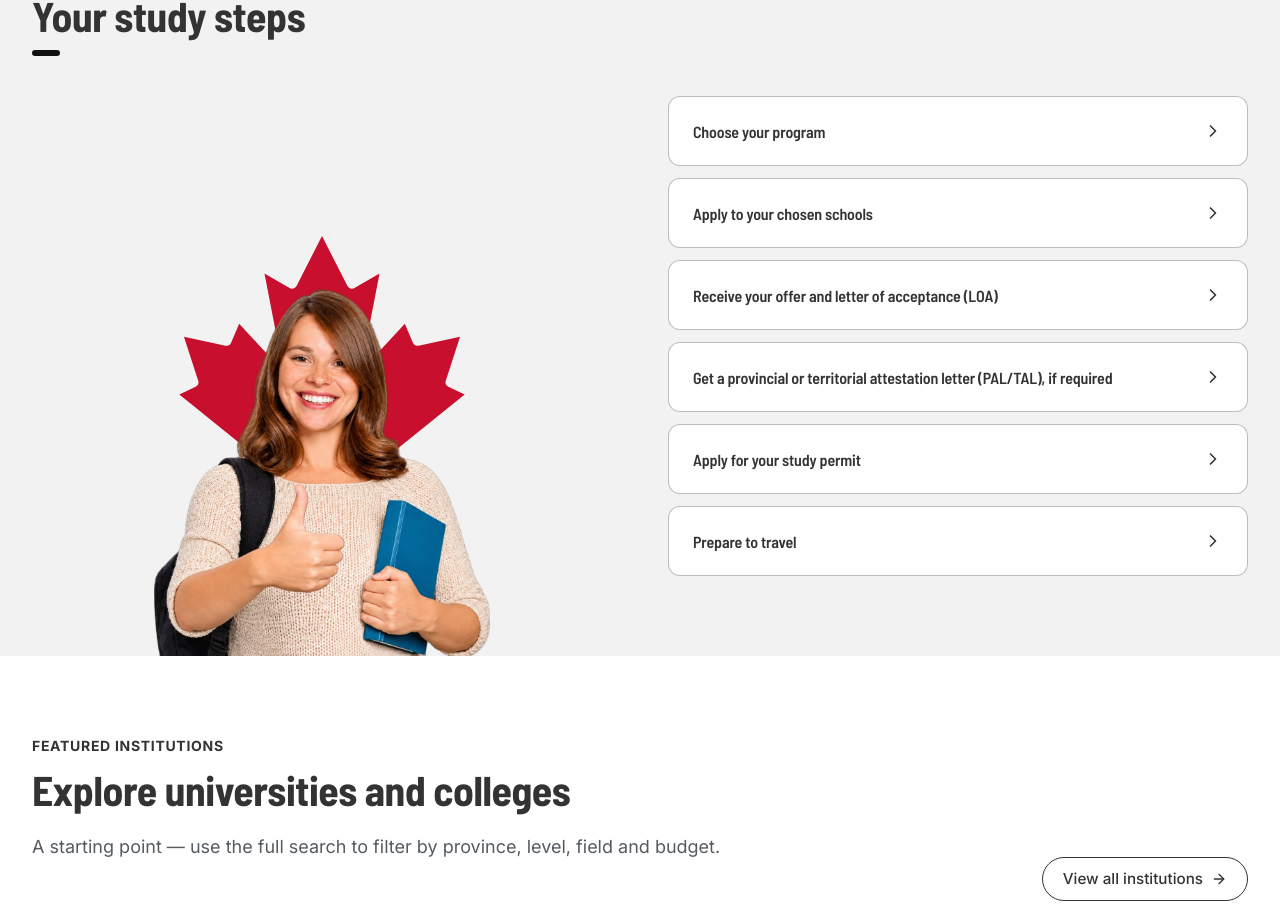
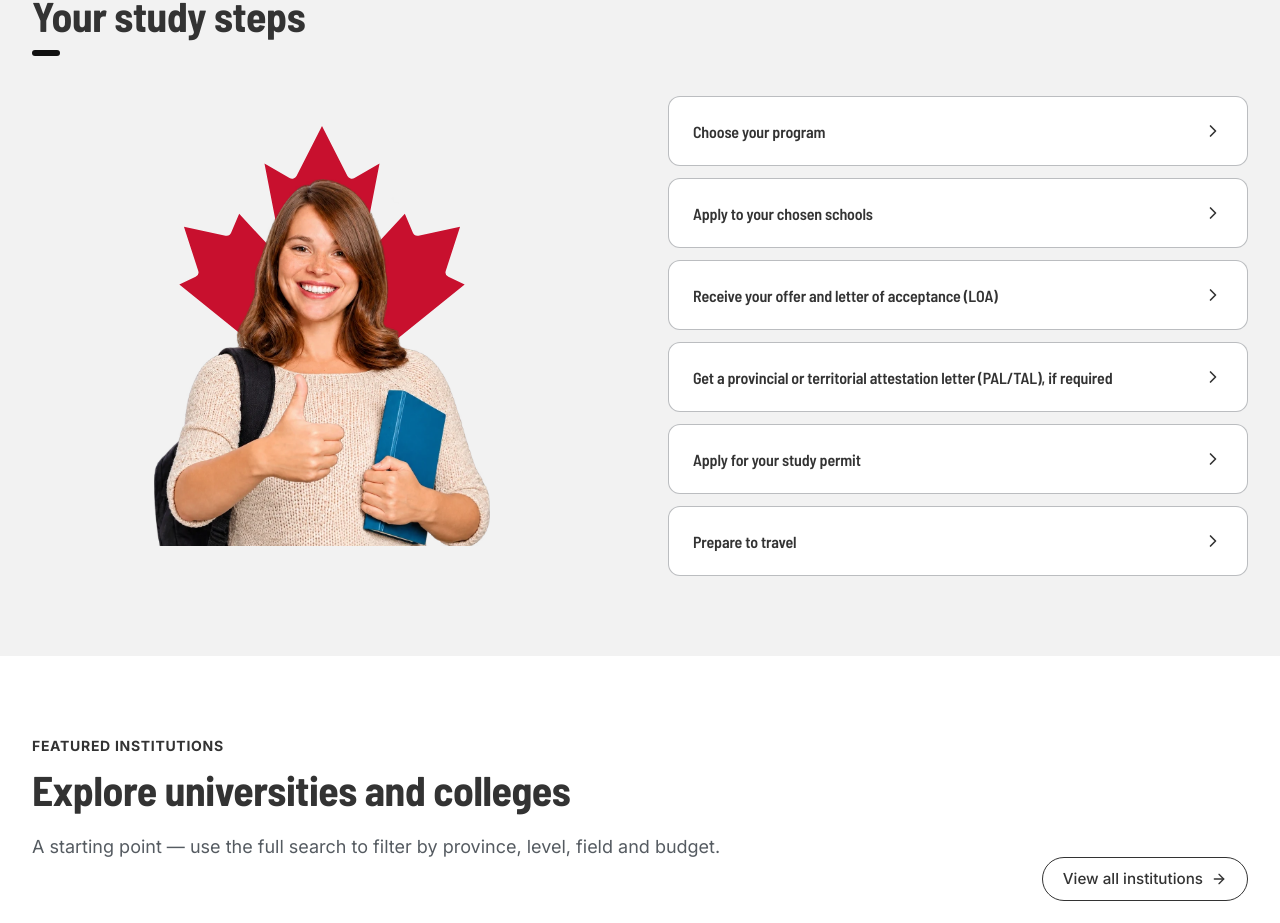
Before and after one commit to Toufikul2022/Student-Admission, a Next.js app: page / in a window 1280 px wide. Shown: the part 2038-2961 px from the top of the page. Built offline with nearby package versions, Linux system fonts and the light colour scheme; no server answers.

Commit message:
Study steps: centre the photo vertically beside the steps
Co-Authored-By: Claude Opus 5.5 <noreply@anthropic.com>
Claude-Session: https://claude.ai/code/session_01RN2fVSYzKewsqFySWwVzXR

```diff
--- a/components/home/StudySteps.tsx
+++ b/components/home/StudySteps.tsx
@@ -12,7 +12,7 @@ export function StudySteps() {
       <Container>
         <SectionHeading id="steps-title" title="Your study steps" underline />
         <div className="grid items-center gap-14 pb-16 sm:pb-20 lg:grid-cols-2">
-          <div className="order-2 mx-auto -mb-16 w-full max-w-sm self-end px-6 pt-8 sm:-mb-20 lg:order-1">
+          <div className="order-2 mx-auto w-full max-w-sm self-center px-6 lg:order-1">
             {/* To change this photo, replace public/images/home/steps.webp */}
             <HomePhoto slot="steps" />
           </div>
```
